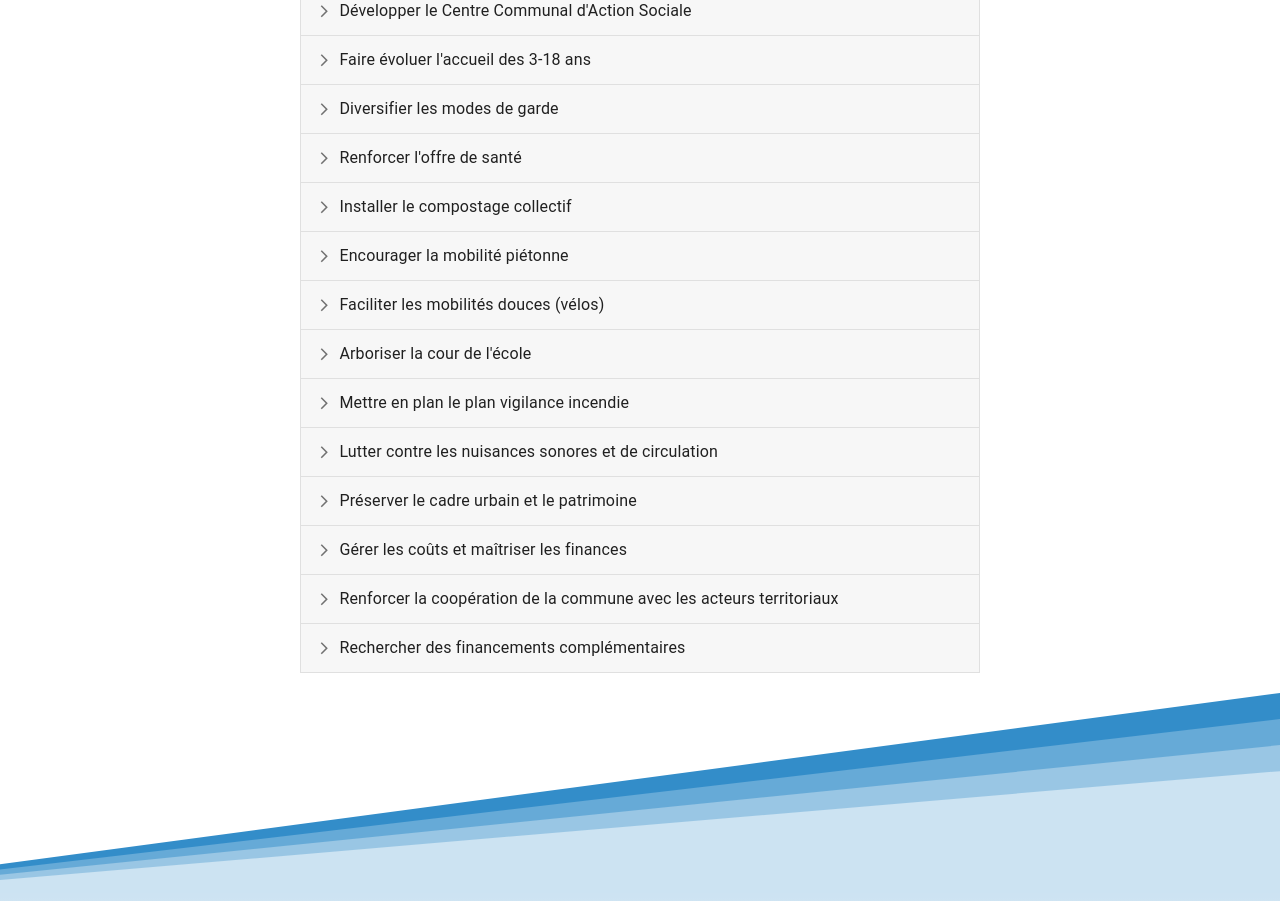
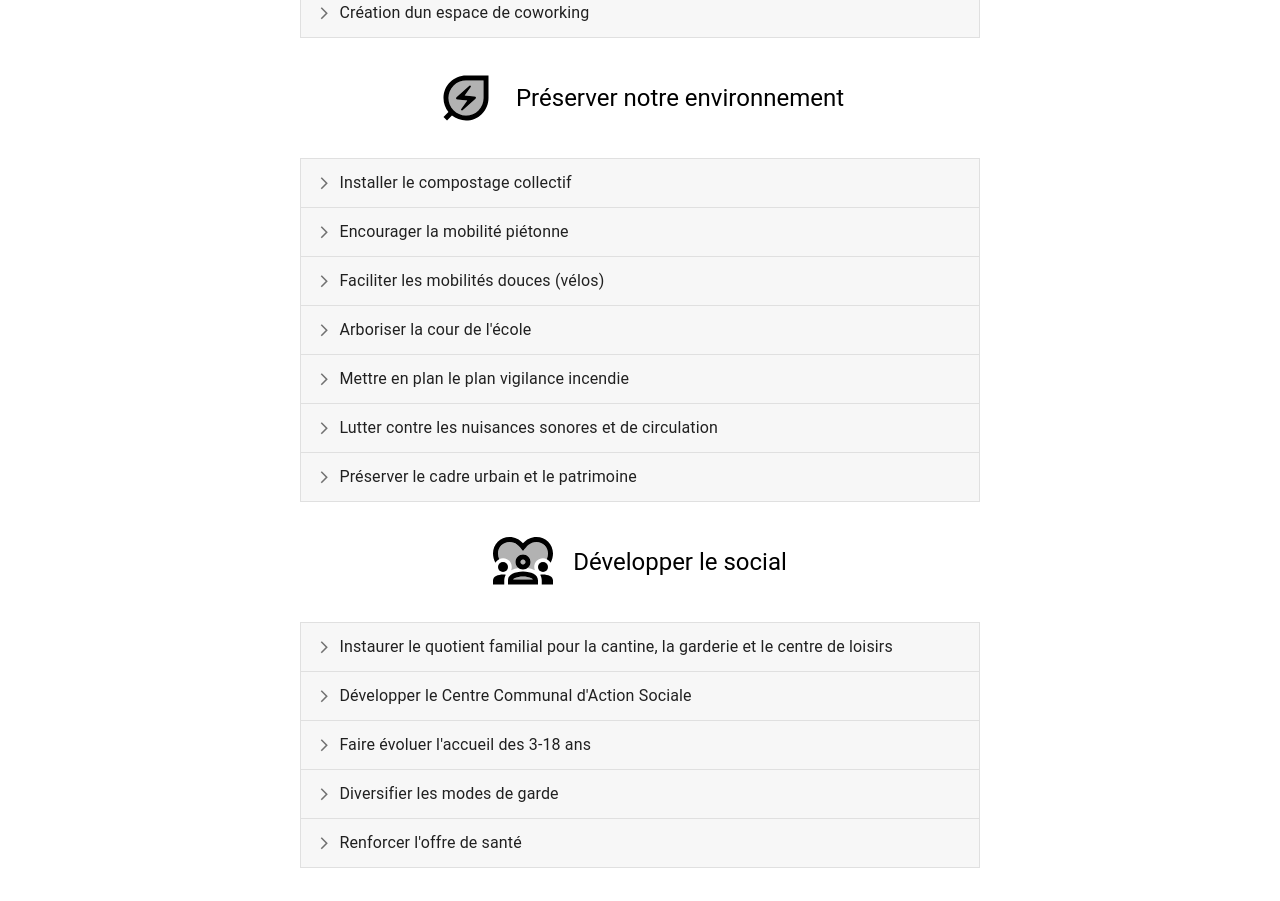
Before and after one commit to marionleborgne/avenir-saint-leger, a React (Create React App) app: page / in a window 1280 px wide. Shown: the part 3300-4201 px from the top of the page. Built offline with nearby package versions, Linux system fonts and the light colour scheme.

Commit message:
Add sections

```diff
--- a/src/components/Projects/ProjectDetails.js
+++ b/src/components/Projects/ProjectDetails.js
@@ -8,8 +8,9 @@ import Typography from '@mui/material/Typography';
 import BoltIcon from '@mui/icons-material/BoltTwoTone';
 import TrendIcon from '@mui/icons-material/TrendingUpTwoTone';
 
-import projects from './data';
+import data from './data';
 import { Chip } from '@mui/material';
+import { isMobile } from 'react-device-detect';
 
 const Accordion = styled((props) => (
   <MuiAccordion disableGutters elevation={0} square {...props} />
@@ -51,7 +52,7 @@ const ShortTerm = () => <Chip icon={<BoltIcon />} label="Court Terme" color='inf
 const LongTerm = () => <Chip icon={<TrendIcon />} label="Long Terme" color='success' sx={{ marginBottom: 2 }} />;
 
 export default () => {
-  const [expanded, setExpanded] = React.useState('panel0');
+  const [expanded, setExpanded] = React.useState(isMobile? null : 'panel-0-0');
 
   const handleChange = (panel) => (event, newExpanded) => {
     setExpanded(newExpanded ? panel : false);
@@ -59,14 +60,31 @@ export default () => {
 
   return (
     <div style={{ margin: '20px' }}>
-      {projects.map((project, i) => {
+      {data.map(({ section, icon, projects }, k) => (
+        <div key={k}>
+          <div style={{
+            display: 'flex',
+            justifyContent: 'center',
+            alignItems: 'center',
+            flexDirection: isMobile? 'column': 'row',
+            marginTop: 30,
+            marginBottom: 30
+          }}>
+            {icon}
+            <Typography variant='h5'>
+              {section}
+            </Typography>
+          </div>
+          {
+            projects.map((project, i) => {
+              const id = `-${k}-${i}`;
               const { title, shortTerm, longTerm } = project;
               return <Accordion
                 key={i}
-          expanded={expanded === `panel${i}`}
-          onChange={handleChange(`panel${i}`)}
+                expanded={expanded === `panel${id}`}
+                onChange={handleChange(`panel${id}`)}
               >
-          <AccordionSummary aria-controls={`panel${i}-content`} id={`panel${i}-header`}>
+                <AccordionSummary aria-controls={`panel${id}-content`} id={`panel${id}-header`}>
                   <Typography sx={{ textAlign: 'left' }}>{title}</Typography>
                 </AccordionSummary>
                 <AccordionDetails sx={{ textAlign: 'left' }}>
@@ -83,7 +101,10 @@ export default () => {
                     </div> : null}
                 </AccordionDetails>
               </Accordion>;
-      })}
+            })
+          }
+        </div>
+      ))}
     </div>
   );
 };
--- a/src/components/Projects/Projects.js
+++ b/src/components/Projects/Projects.js
@@ -14,8 +14,8 @@ export default () => (
         <Typography variant='h4' sx={{ margin: 5 }}>
           Nos axes de travail
         </Typography>
+        <ProjectsOverview />
         <IntroStatement />
-        <ProjectsOverview />
         <ProjectDetails />
       </div>
     </SolidHighlight>
--- a/src/components/Projects/ProjectsOverview.js
+++ b/src/components/Projects/ProjectsOverview.js
@@ -11,7 +11,7 @@ const Item = styled(Paper)(() => ({
   elevation: 2,
   margin: isMobile ? 10 : 20,
   width: isMobile ? 150 : 300,
-  height: isMobile ? 150 : 300,
+  height: isMobile ? 200 : 300,
   display: 'flex',
   alignItems: 'center',
   justifyContent: 'center'
--- a/src/components/Projects/data.js
+++ b/src/components/Projects/data.js
@@ -3,6 +3,15 @@ import ListItem from '@mui/material/ListItem';
 import ListItemText from '@mui/material/ListItemText';
 import ListItemIcon from '@mui/material/ListItemIcon';
 import CheckIcon from '@mui/icons-material/Check';
+import CottageIcon from '@mui/icons-material/CottageTwoTone';
+import DiversityIcon from '@mui/icons-material/Diversity1TwoTone';
+import LeafIcon from '@mui/icons-material/EnergySavingsLeafTwoTone';
+import SavingsIcon from '@mui/icons-material/SavingsTwoTone';
+import { isMobile } from 'react-device-detect';
+
+const marginRight = '20px';
+const marginBottom = isMobile? '20px' : 0;
+const fontSize = isMobile? 50 : 60;
 
 const Item = ({ text }) => (<ListItem>
   <ListItemIcon>
@@ -15,8 +24,10 @@ const Item = ({ text }) => (<ListItem>
 </ListItem>);
 
 export default [
-  // Notre qualité de vie
-  // Notre qualité de vie
+  {
+    section: 'Renforcer la qualité de vie',
+    icon: <CottageIcon style={{ fontSize, marginRight, marginBottom }} />,
+    projects: [
       {
         title: 'Participation citoyenne',
         shortTerm: (<div>
@@ -174,8 +185,120 @@ export default [
             />
           </List>
         )
+      }
+    ]
   },
-  // Nos solidarités
+  {
+    section: 'Préserver notre environnement',
+    icon: <LeafIcon style={{ fontSize, marginRight, marginBottom }} />,
+    projects: [
+      {
+        title: 'Installer le compostage collectif',
+        shortTerm: (
+          <List>
+            <Item
+              text={`Mettre en place une zone test  près des poubelles de la place du Gros Billot`}
+            />
+          </List>
+        ),
+        longTerm: ''
+      },
+      {
+        title: 'Encourager la mobilité piétonne',
+        shortTerm: (
+          <List>
+            <Item
+              text={`Installation de bancs sur l'ensemble du village`}
+            />
+            <Item
+              text={`Abri bus aux Bruyères`}
+            />
+          </List>
+        ),
+        longTerm: (
+          <List>
+            <Item
+              text={`Réhabiliter la sente de Magonnet`}
+            />
+            <Item
+              text={`Créer un sentier patrimonial sur le territoire de la commune reliant les ouvrages et bâtiments remarquables`}
+            />
+            <Item
+              text={`Eclairage public muni de détecteur de mouvement (pollution nocturne et sécurité)`}
+            />
+          </List>
+        )
+      },
+      {
+        title: 'Faciliter les mobilités douces (vélos)',
+        shortTerm: (
+          <List>
+            <Item
+              text={`Mise en place d'espaces de stationnement `}
+            />
+          </List>
+        ),
+        longTerm: (
+          <List>
+            <Item
+              text={`Etude de la faisabilité de la liaison centre du village / pistes cyclables existantes et centre du village / quartier des Bruyères`}
+            />
+          </List>
+        )
+      },
+      {
+        title: `Arboriser la cour de l'école`,
+        shortTerm: (
+          <List>
+            <Item
+              text={`Plantation d'arbres dans la cour des maternelles (ombrage)`}
+            />
+          </List>
+        ),
+        longTerm: ''
+      },
+      {
+        title: 'Mettre en plan le plan vigilance incendie',
+        shortTerm: (
+          <List>
+            <Item
+              text={`Réalisation et distribution d'un document résumant les diverses conduites à tenir en cas d'incendie`}
+            />
+          </List>
+        ),
+        longTerm: ''
+      },
+      {
+        title: 'Lutter contre les nuisances sonores et de circulation',
+        shortTerm: '',
+        longTerm: (
+          <List>
+            <Item
+              text={`Etude de la mise en place de radars sonores (motos)`}
+            />
+            <Item
+              text={`Etude de l'optimisation de la circulation au centre du village`}
+            />
+          </List>
+        )
+      },
+      {
+        title: 'Préserver le cadre urbain et le patrimoine',
+        shortTerm: (
+          <List>
+            <Item
+              text={`Végétalisation du cimetière`}
+            />
+          </List>
+        ),
+        longTerm: ''
+      }
+    ]
+  },
+  {
+    section: 'Développer le social',
+    icon: <DiversityIcon style={{ fontSize, marginRight, marginBottom }} />,
+    projects: [
       {
         title: 'Instaurer le quotient familial pour la cantine, la garderie et le centre de loisirs',
         shortTerm: '',
@@ -285,110 +408,13 @@ export default [
             />
           </List>
         )
-  },
-  // Notre environnement
-  {
-    title: 'Installer le compostage collectif',
-    shortTerm: (
-      <List>
-        <Item
-          text={`Mettre en place une zone test  près des poubelles de la place du Gros Billot`}
-        />
-      </List>
-    ),
-    longTerm: ''
+      }
+    ]
   },
   {
-    title: 'Encourager la mobilité piétonne',
-    shortTerm: (
-      <List>
-        <Item
-          text={`Installation de bancs sur l'ensemble du village`}
-        />
-        <Item
-          text={`Abri bus aux Bruyères`}
-        />
-      </List>
-    ),
-    longTerm: (
-      <List>
-        <Item
-          text={`Réhabiliter la sente de Magonnet`}
-        />
-        <Item
-          text={`Créer un sentier patrimonial sur le territoire de la commune reliant les ouvrages et bâtiments remarquables`}
-        />
-        <Item
-          text={`Eclairage public muni de détecteur de mouvement (pollution nocturne et sécurité)`}
-        />
-      </List>
-    )
-  },
-  {
-    title: 'Faciliter les mobilités douces (vélos)',
-    shortTerm: (
-      <List>
-        <Item
-          text={`Mise en place d'espaces de stationnement `}
-        />
-      </List>
-    ),
-    longTerm: (
-      <List>
-        <Item
-          text={`Etude de la faisabilité de la liaison centre du village / pistes cyclables existantes et centre du village / quartier des Bruyères`}
-        />
-      </List>
-    )
-  },
-  {
-    title: `Arboriser la cour de l'école`,
-    shortTerm: (
-      <List>
-        <Item
-          text={`Plantation d'arbres dans la cour des maternelles (ombrage)`}
-        />
-      </List>
-    ),
-    longTerm: ''
-  },
-  {
-    title: 'Mettre en plan le plan vigilance incendie',
-    shortTerm: (
-      <List>
-        <Item
-          text={`Réalisation et distribution d'un document résumant les diverses conduites à tenir en cas d'incendie`}
-        />
-      </List>
-    ),
-    longTerm: ''
-  },
-  {
-    title: 'Lutter contre les nuisances sonores et de circulation',
-    shortTerm: '',
-    longTerm: (
-      <List>
-        <Item
-          text={`Etude de la mise en place de radars sonores (motos)`}
-        />
-        <Item
-          text={`Etude de l'optimisation de la circulation au centre du village`}
-        />
-      </List>
-    )
-  },
-  {
-    title: 'Préserver le cadre urbain et le patrimoine',
-    shortTerm: (
-      <List>
-        <Item
-          text={`Végétalisation du cimetière`}
-        />
-      </List>
-    ),
-    longTerm: ''
-  },
-  // Les équilibres financiers
+    section: 'Maîtriser les finances',
+    icon: <SavingsIcon style={{ fontSize, marginRight, marginBottom }} />,
+    projects: [
       {
         title: 'Gérer les coûts et maîtriser les finances',
         shortTerm: '',
@@ -474,5 +500,7 @@ export default [
             />
           </List>
         )
-  },
+      }
+    ]
+  }
 ];
```
Lines whose indentation alone changed are shown as unchanged.
